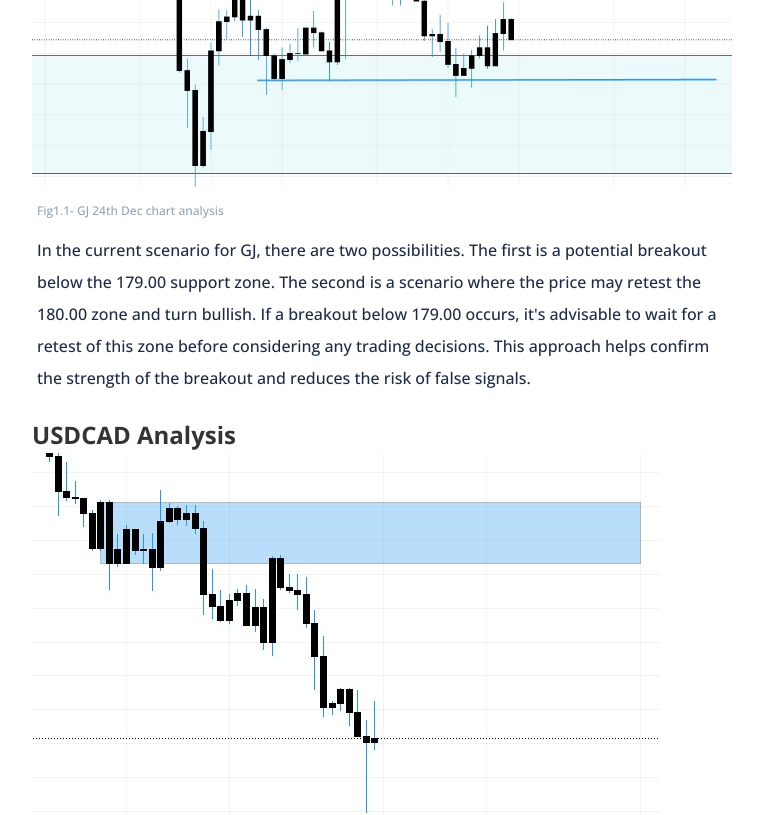
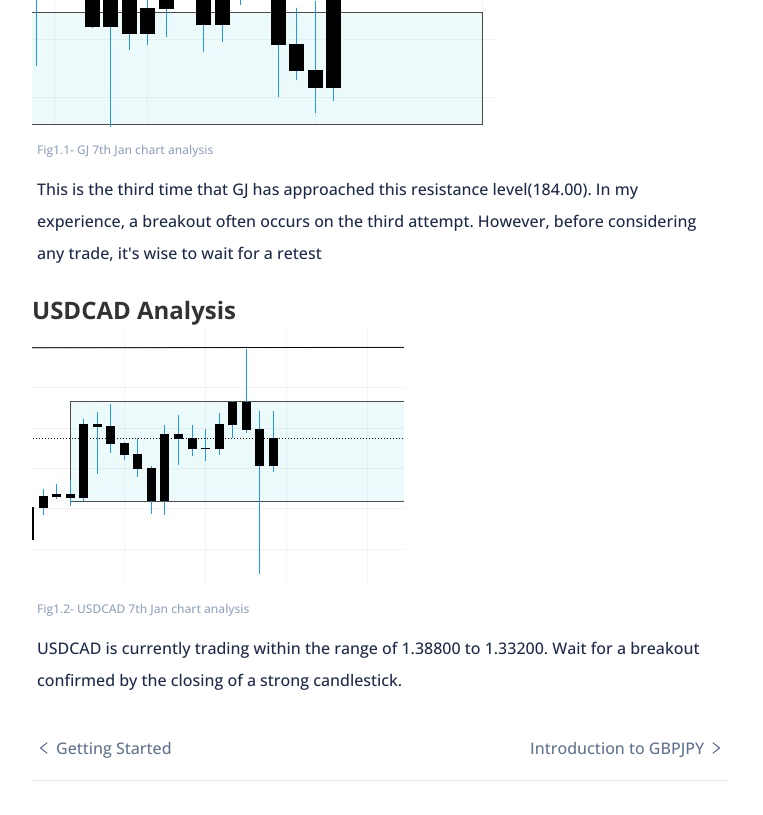
Before and after one commit to Harman-preet-singh13/forexpairinsight, a Next.js app: page /Page/Weekly in a window 1280 px wide. Shown: the part 800-1615 px from the top of the page, without its empty margins (278-1041 px from the left). Built offline with nearby package versions, Linux system fonts and the light colour scheme.

Commit message:
weekly update-07

```diff
--- a/src/pages/Page/Weekly.tsx
+++ b/src/pages/Page/Weekly.tsx
@@ -1,8 +1,8 @@
 import FooterNavBtn from "@/components/FooterNavBtn";
 import TitleName from "@/components/TitleName";
 import React from "react";
-import img1 from "../../../public/charts/weekly/gj-24.jpg";
-import img2 from "../../../public/charts/weekly/uc-24.jpg";
+import img1 from "../../../public/charts/weekly/gj-07.jpg";
+import img2 from "../../../public/charts/weekly/uc--07.jpg";
 
 export default function Weekly() {
   return (
@@ -37,30 +37,26 @@ export default function Weekly() {
 
       <img
         src={img1.src}
-        alt="GJ 24th Dec chart analysis"
+        alt="GJ 7th Jan chart analysis"
         className="img-width-para"
       />
-      <p className="img-info-para">Fig1.1- GJ 24th Dec chart analysis</p>
+      <p className="img-info-para">Fig1.1- GJ 7th Jan chart analysis</p>
       <p>
-        In the current scenario for GJ, there are two possibilities. The first
-        is a potential breakout below the 179.00 support zone. The second is a
-        scenario where the price may retest the 180.00 zone and turn bullish. If
-        a breakout below 179.00 occurs, it&apos;s advisable to wait for a retest
-        of this zone before considering any trading decisions. This approach
-        helps confirm the strength of the breakout and reduces the risk of false
-        signals.
+        This is the third time that GJ has approached this resistance level(184.00). In
+        my experience, a breakout often occurs on the third attempt. However,
+        before considering any trade, it's wise to wait for a retest
       </p>
 
       <h2>USDCAD Analysis</h2>
       <img
         src={img2.src}
-        alt="USDCAD 10th Dec chart analysis"
+        alt="USDCAD 7th Jan chart analysis"
         className="img-width-para"
       />
-      <p className="img-info-para">Fig1.2- USDCAD 10th Dec chart analysis</p>
+      <p className="img-info-para">Fig1.2- USDCAD 7th Jan chart analysis</p>
       <p>
-        It appears that USDCAD is exhibiting a bearish trend, at least based on
-        the patterns observed in the daily and weekly candlesticks.
+        USDCAD is currently trading within the range of 1.38800 to 1.33200. Wait
+        for a breakout confirmed by the closing of a strong candlestick.
       </p>
       <FooterNavBtn />
     </main>
```
Also changed, not shown: public/charts/weekly/gj-07.jpg (added), public/charts/weekly/uc--07.jpg (added).
